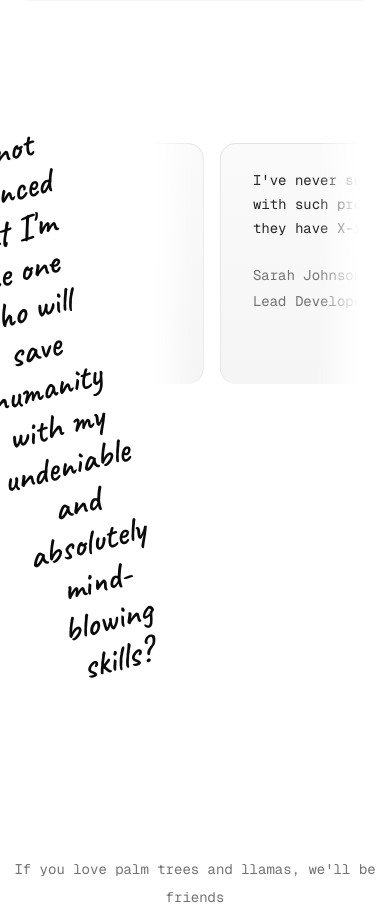
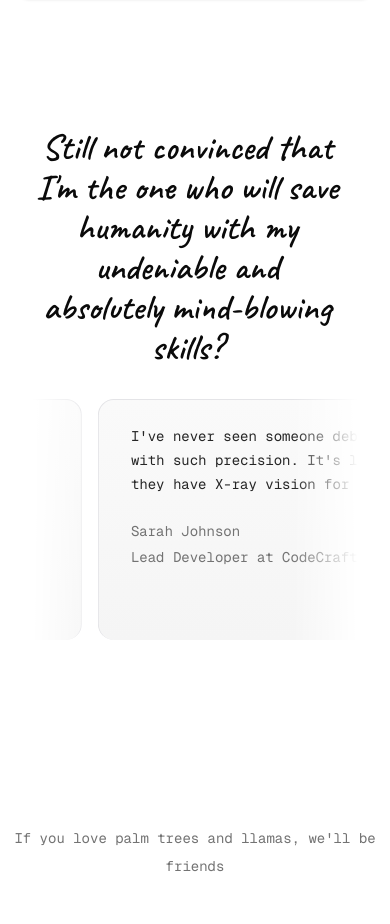
Before and after one commit to AurelienVasseur/portfolio, a Next.js app: page / in a window 390 px wide. Shown: the part 4187-5111 px from the top of the page. Built offline with nearby package versions, Linux system fonts and the light colour scheme.

Commit message:
Testimonials section responsive

```diff
--- a/src/components/sections/testimonials-section.tsx
+++ b/src/components/sections/testimonials-section.tsx
@@ -7,12 +7,12 @@ import { caveat } from "@/app/fonts";
 export default function TestimonialsSection() {
   return (
     <section className="py-20 bg-transparent relative">
-      <div className="grid grid-cols-3 gap-2">
+      <div className="grid grid-cols-1 xl:grid-cols-3 gap-4 xl:gap-2">
         <div className="container mx-auto px-4 col-span-1 ">
           <p
             className={cn(
               caveat.className,
-              "text-4xl transform -rotate-[15deg] -translate-x-1/3 whitespace-pre-line flex flex-col justify-center items-center text-center w-4/3 font-semibold"
+              "text-4xl transform xl:rotate-[-15deg] xl:-translate-x-1/3 whitespace-pre-line flex flex-col justify-center items-center text-center xl:w-4/3 font-semibold"
             )}
           >
             Still not convinced that I&apos;m the one who will save humanity
```
